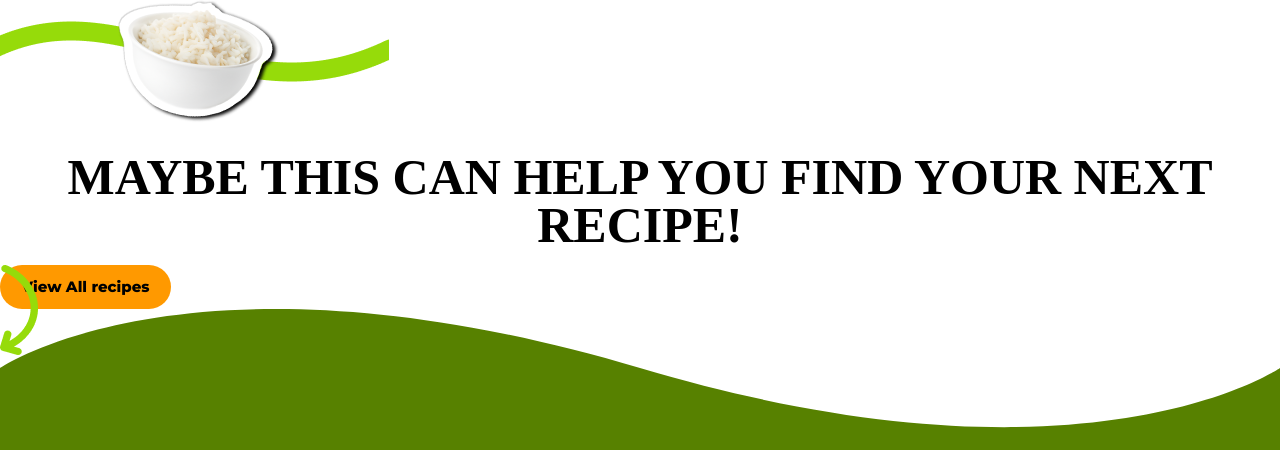
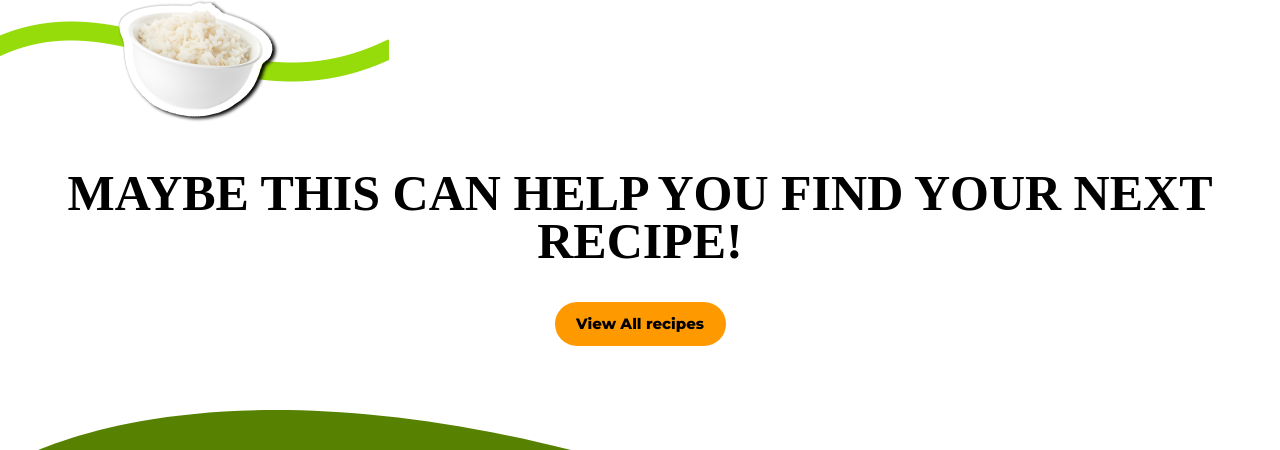
Before and after one commit to 83838-4137/assignment-5-final-project-llamastin, a plain HTML site: page index.html in a window 1280 px wide. Shown: the part 6018-6468 px from the top of the page. Drawn offline with Linux system fonts and the light colour scheme; a web font is replaced by a local one.

Commit message:
Update style.css

```diff
--- a/css/style.css
+++ b/css/style.css
@@ -362,8 +362,20 @@ h2 {
 
 .end img {
   position: absolute;
+  right: 2rem;
+  bottom: 1rem;
 }
 
+.end {
+  display: flex;
+  flex-direction: column;
+  align-items: center;
+  margin-bottom: 4rem;
+}
+
+.end button {
+  margin-top: 1.3rem;
+}
 
 
 /* LUNCH PAGE*/
@@ -472,6 +484,7 @@ footer ul a {
 .request {
   width: 15.5rem;
   margin-top: 1.8rem;
+  font-weight: 700;
 }
 
 footer a {
```
